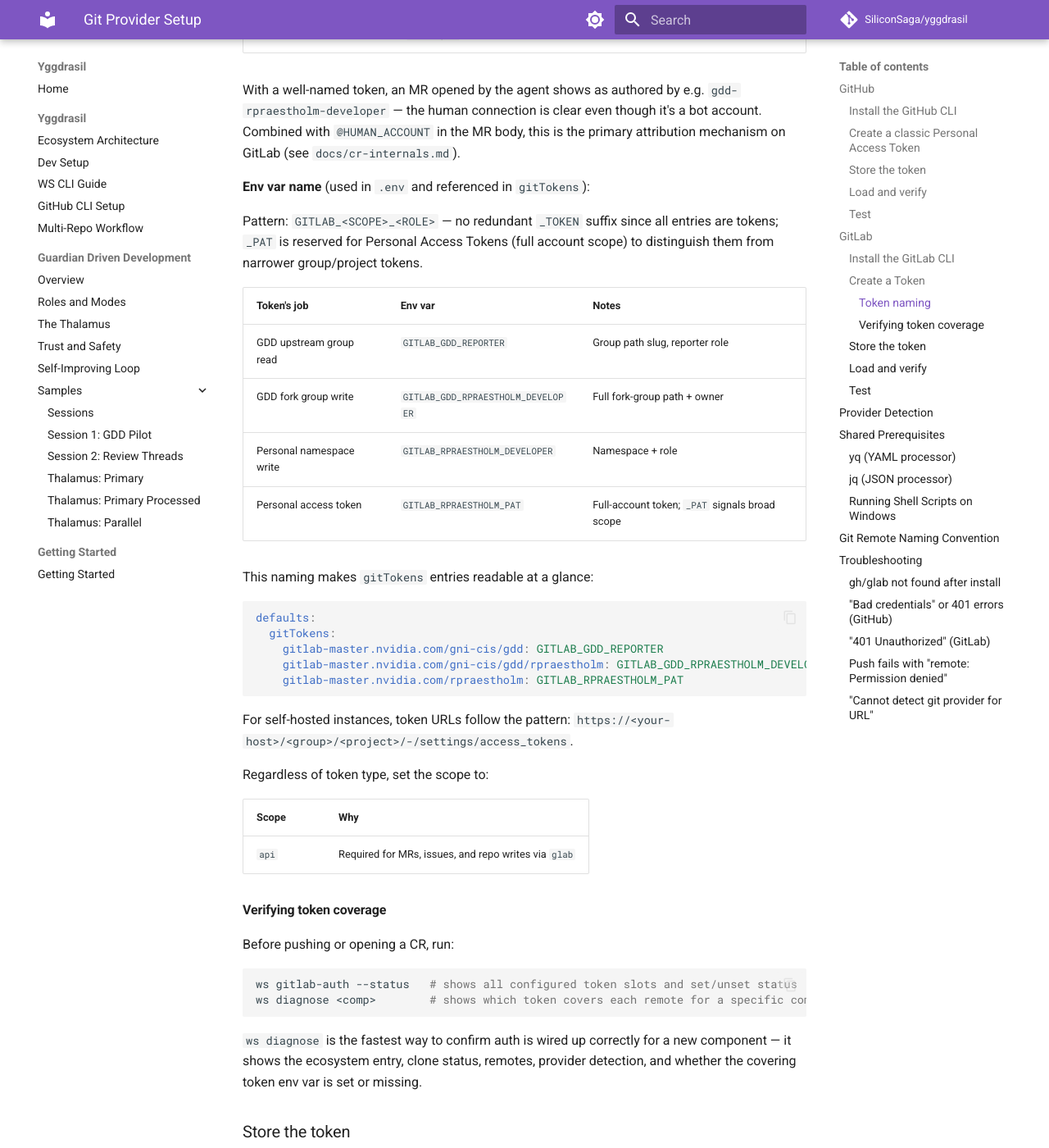
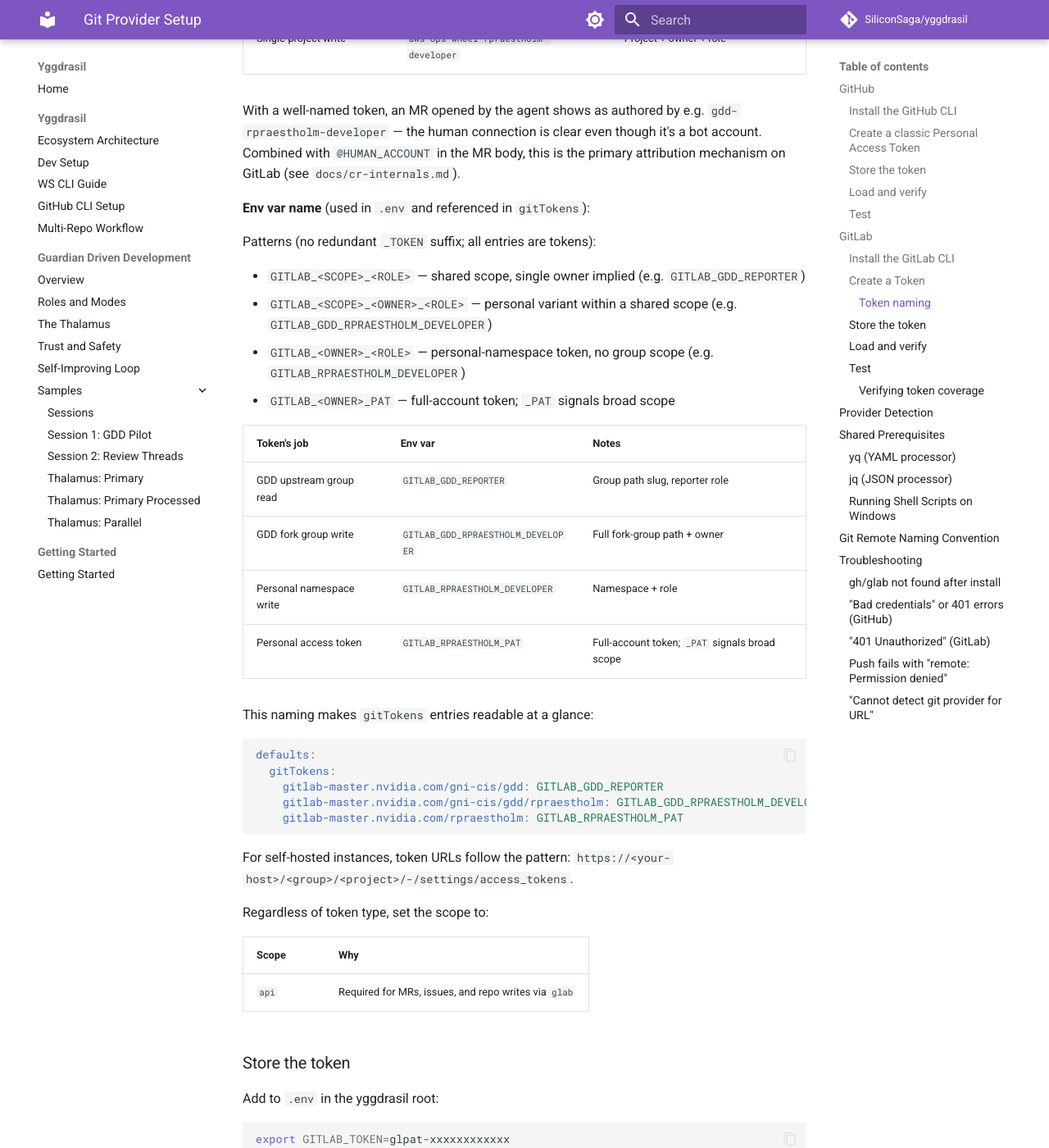
Before and after one commit to SiliconSaga/yggdrasil, an MkDocs documentation site: the page built from docs/git-provider-setup.md, in a window 1280 px wide and 1400 px high, scrolled down 3172 px. Shown: the whole window at 82% size. Built offline with MkDocs 1.6.1 and Material for MkDocs 9.7.7, drawn with Linux system fonts in a browser that asks for light colours; comment, search, counter and statistics services are not loaded; some of the changed text lies outside the part shown.

Commit message:
fix: address CodeRabbit review findings on MR #15
scripts/git-provider.sh
- Add trailing-slash stripping (s|/$||) to URL normalization sed pipeline;
  previously https://host/org/repo/ would not strip the trailing slash,
  causing inconsistent longest-prefix matching against gitTokens keys.

docs/git-provider-setup.md
- Display name pattern: clarify that personal namespaces omit scope prefix
  and use <owner>-<role> rather than <scope>-<owner>-<role>.
- Move "Verifying token coverage" section to after the Test section so
  first-time readers encounter it as a post-setup confirmation step, not
  mid-setup interruption.

.agent/skills/gdd-orientation/SKILL.md
- ws diagnose guidance: "each target component" (not just one) for
  multi-component sessions; add explicit NOT SET marker format; add
  graceful degradation note if ws diagnose fails or is unavailable.

Co-Authored-By: Claude Opus 4.6 <noreply@anthropic.com>

````diff
--- a/docs/git-provider-setup.md
+++ b/docs/git-provider-setup.md
@@ -121,7 +121,8 @@ Choose the narrowest role that matches the token's job:
 **GitLab display name** (what appears as the MR/issue author bot):
 
 Pattern: `<scope>-<owner>-<role>` where scope is the group or project slug,
-owner is your username, and role is the GitLab role level.
+owner is your username, and role is the GitLab role level. For personal
+namespaces (no shared scope), omit the scope prefix and use `<owner>-<role>`.
 
 | Token's job | GitLab display name | Why |
 |---|---|---|
@@ -137,9 +138,12 @@ the primary attribution mechanism on GitLab (see `docs/cr-internals.md`).
 
 **Env var name** (used in `.env` and referenced in `gitTokens`):
 
-Pattern: `GITLAB_<SCOPE>_<ROLE>` — no redundant `_TOKEN` suffix since all
-entries are tokens; `_PAT` is reserved for Personal Access Tokens (full account
-scope) to distinguish them from narrower group/project tokens.
+Patterns (no redundant `_TOKEN` suffix; all entries are tokens):
+
+- `GITLAB_<SCOPE>_<ROLE>` — shared scope, single owner implied (e.g. `GITLAB_GDD_REPORTER`)
+- `GITLAB_<SCOPE>_<OWNER>_<ROLE>` — personal variant within a shared scope (e.g. `GITLAB_GDD_RPRAESTHOLM_DEVELOPER`)
+- `GITLAB_<OWNER>_<ROLE>` — personal-namespace token, no group scope (e.g. `GITLAB_RPRAESTHOLM_DEVELOPER`)
+- `GITLAB_<OWNER>_PAT` — full-account token; `_PAT` signals broad scope
 
 | Token's job | Env var | Notes |
 |---|---|---|
@@ -166,19 +170,6 @@ Regardless of token type, set the scope to:
 | Scope | Why |
 |-------|-----|
 | `api` | Required for MRs, issues, and repo writes via `glab` |
-
-#### Verifying token coverage
-
-Before pushing or opening a CR, run:
-
-```bash
-ws gitlab-auth --status   # shows all configured token slots and set/unset status
-ws diagnose <comp>        # shows which token covers each remote for a specific component
-```
-
-`ws diagnose` is the fastest way to confirm auth is wired up correctly for a
-new component — it shows the ecosystem entry, clone status, remotes, provider
-detection, and whether the covering token env var is set or missing.
 
 ### Store the token
 
@@ -228,6 +219,19 @@ glab issue list --repo <your-group>/<your-repo>
 source .env
 glab issue list --repo <your-group>/<your-repo>
 ```
+
+#### Verifying token coverage
+
+Before pushing or opening a CR, confirm token routing is wired up correctly:
+
+```bash
+ws gitlab-auth --status   # shows all configured token slots and set/unset status
+ws diagnose <comp>        # shows which token covers each remote for a specific component
+```
+
+`ws diagnose` is the fastest way to confirm auth is wired up correctly for a
+new component — it shows the ecosystem entry, clone status, remotes, provider
+detection, and whether the covering token env var is set or missing.
 
 ---
 
````
Also changed, not shown: .agent/skills/gdd-orientation/SKILL.md (+5 -3 lines), 1 other file.
